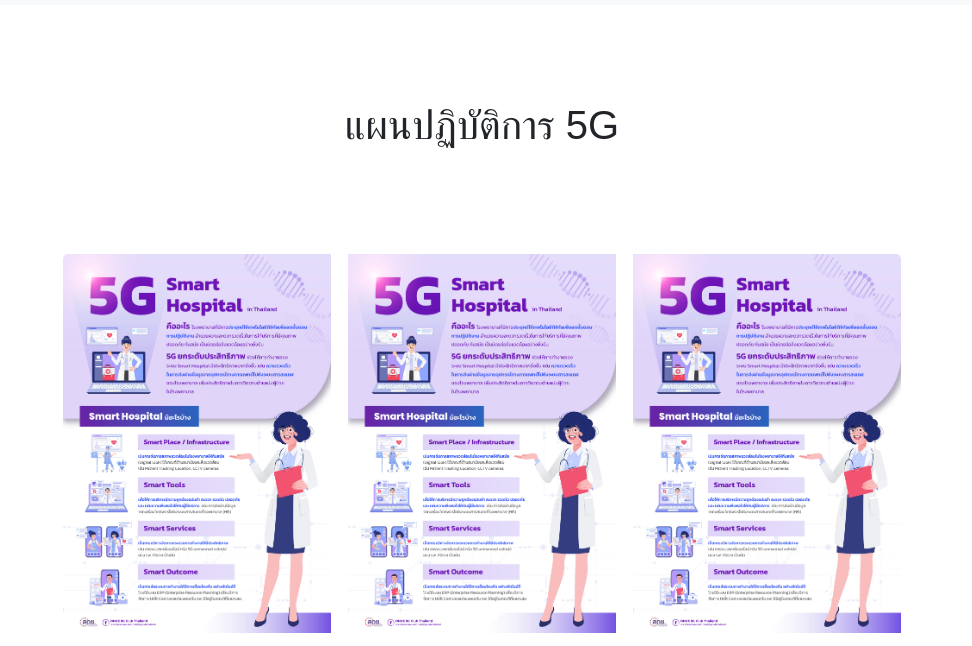
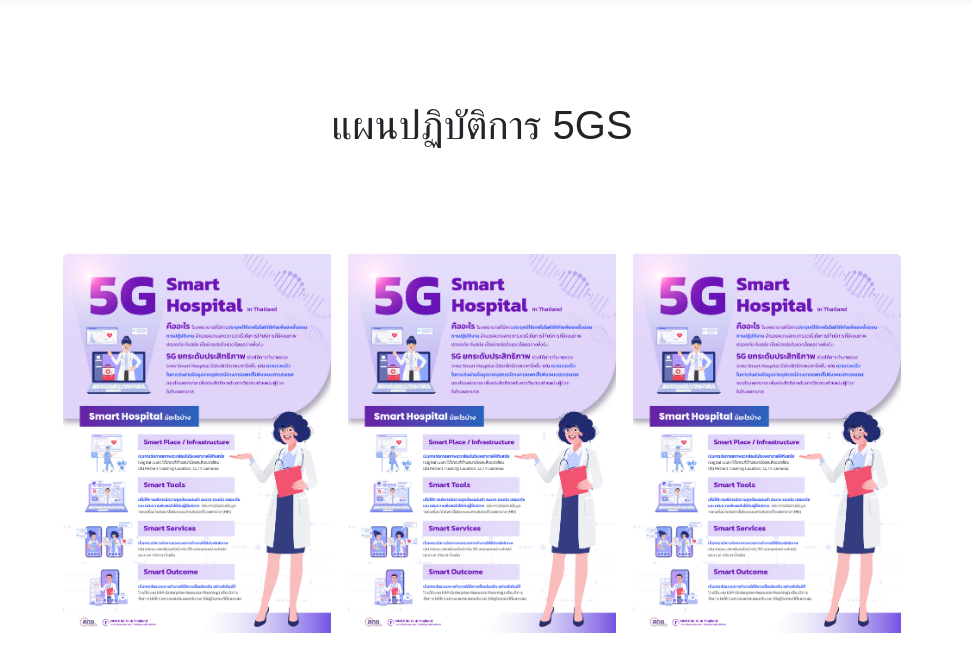
Before and after one commit to Pollux-z/5Gwebsite.github.io, a website: page 5gplan.html in a window 1280 px wide. Shown: the part 147-793 px from the top of the page, without its empty margins (158-1130 px from the left). Drawn offline with nearby package versions, Linux system fonts and the light colour scheme; a web font is replaced by a local one.

Commit message:
test edit page 5gplan

```diff
--- a/5gplan.html
+++ b/5gplan.html
@@ -30,7 +30,7 @@
   <!-- Content Page  -->
   <div class="container py-5 w-75">
     <div class=" col text-center py-5">
-      <h1>แผนปฏิบัติการ 5G</h1>
+      <h1>แผนปฏิบัติการ 5GS</h1>
     </div>
     <div class="col">
       <div class="card-group gap-3 m-5">
```
